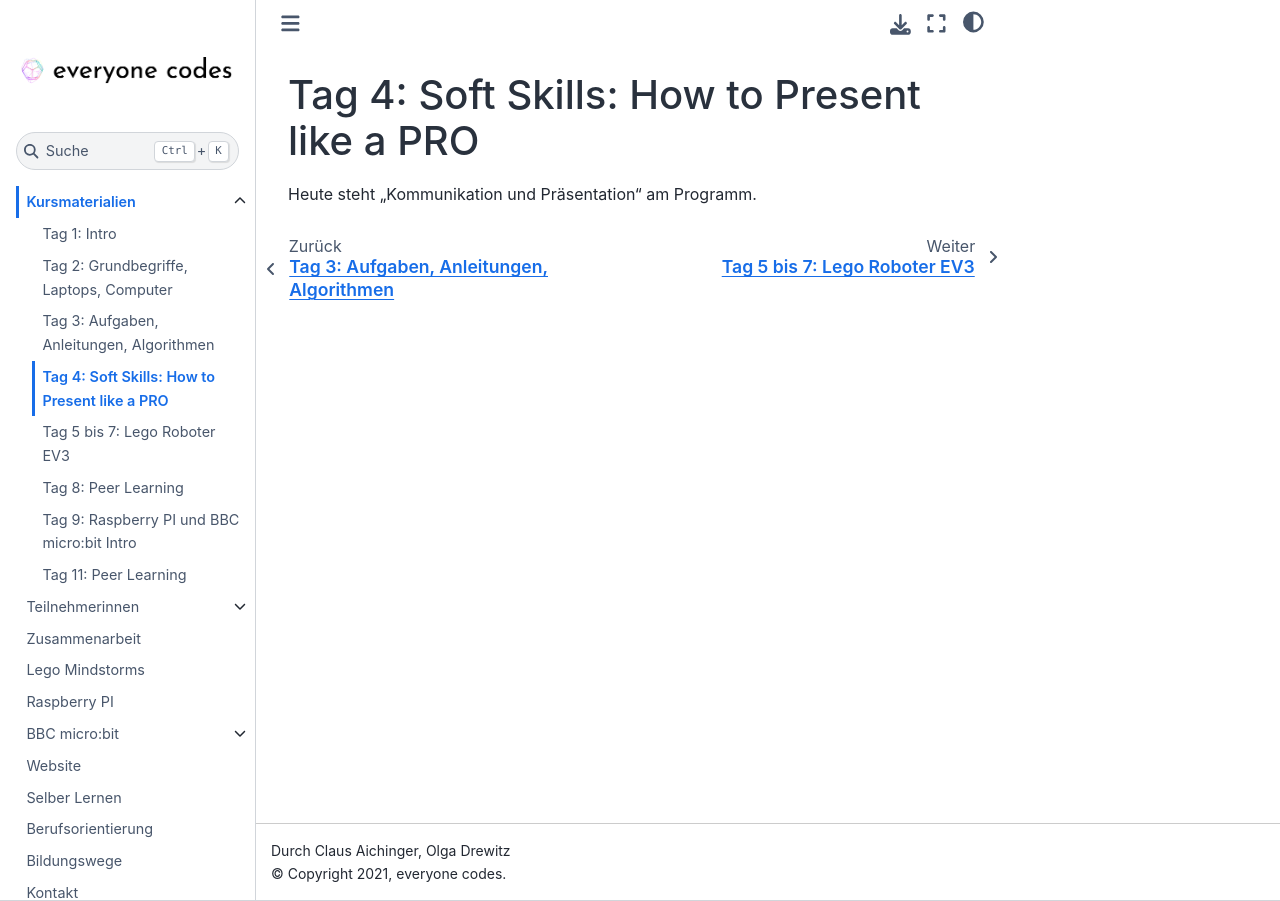
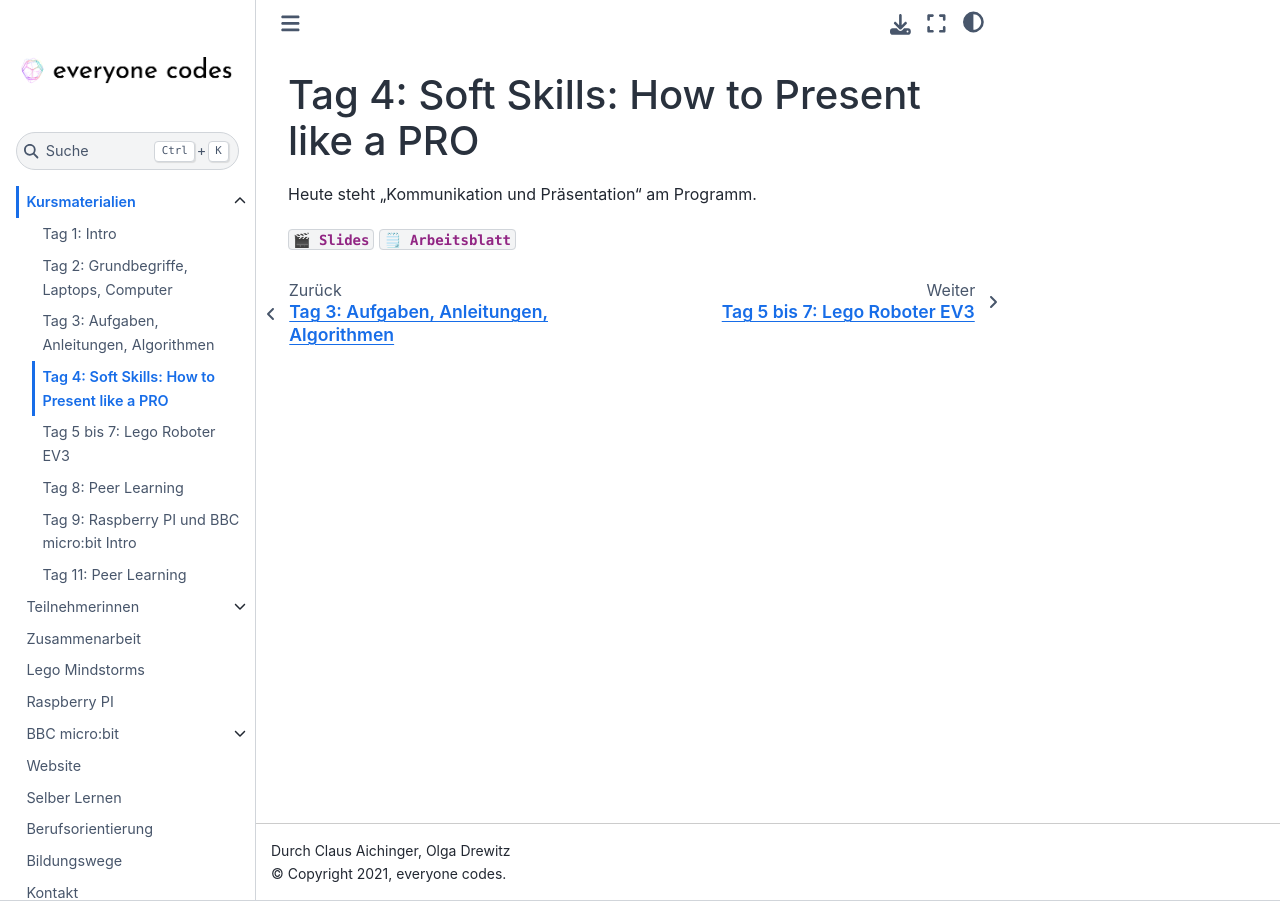
Before and after one commit to ec-mentors/IT-ist-das-was-fuer-mich-i03, a Sphinx documentation site: the page built from source/course/day_04_soft_skills_communication_and_presentation/index.md, in a window 1280 px wide. Built offline with Sphinx 7.4.7 and the Sphinx Book theme 1.1.4, drawn with Linux system fonts in a browser that asks for light colours.

Commit message:
Add presentation notes

```diff
--- a/source/course/day_04_soft_skills_communication_and_presentation/index.md
+++ b/source/course/day_04_soft_skills_communication_and_presentation/index.md
@@ -1,3 +1,6 @@
 # Tag 4: Soft Skills: How to Present like a PRO
 
 Heute steht "Kommunikation und Präsentation" am Programm.
+
+{download}`🎬 Slides <./slides.pdf>`
+{download}`🗒️ Arbeitsblatt <./worksheet.pdf>`
```
Also changed, not shown: 2 other files.
